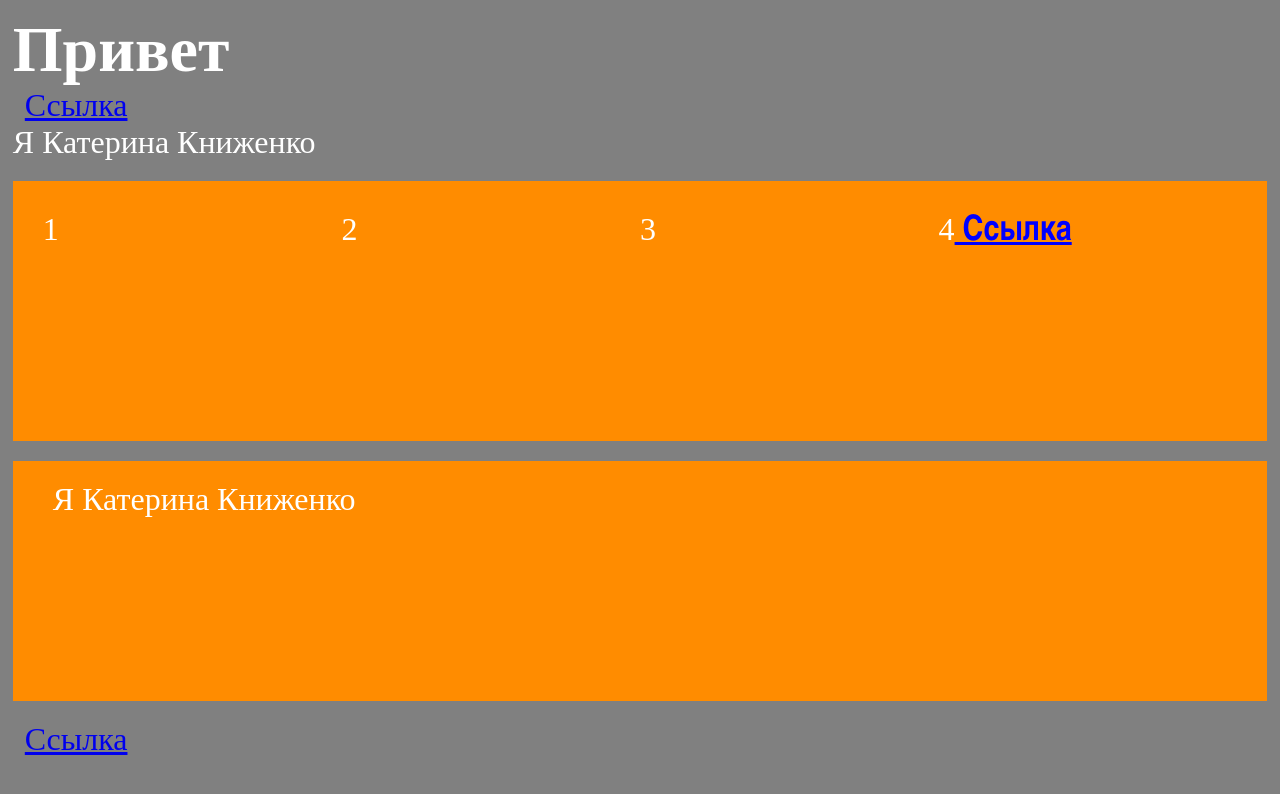
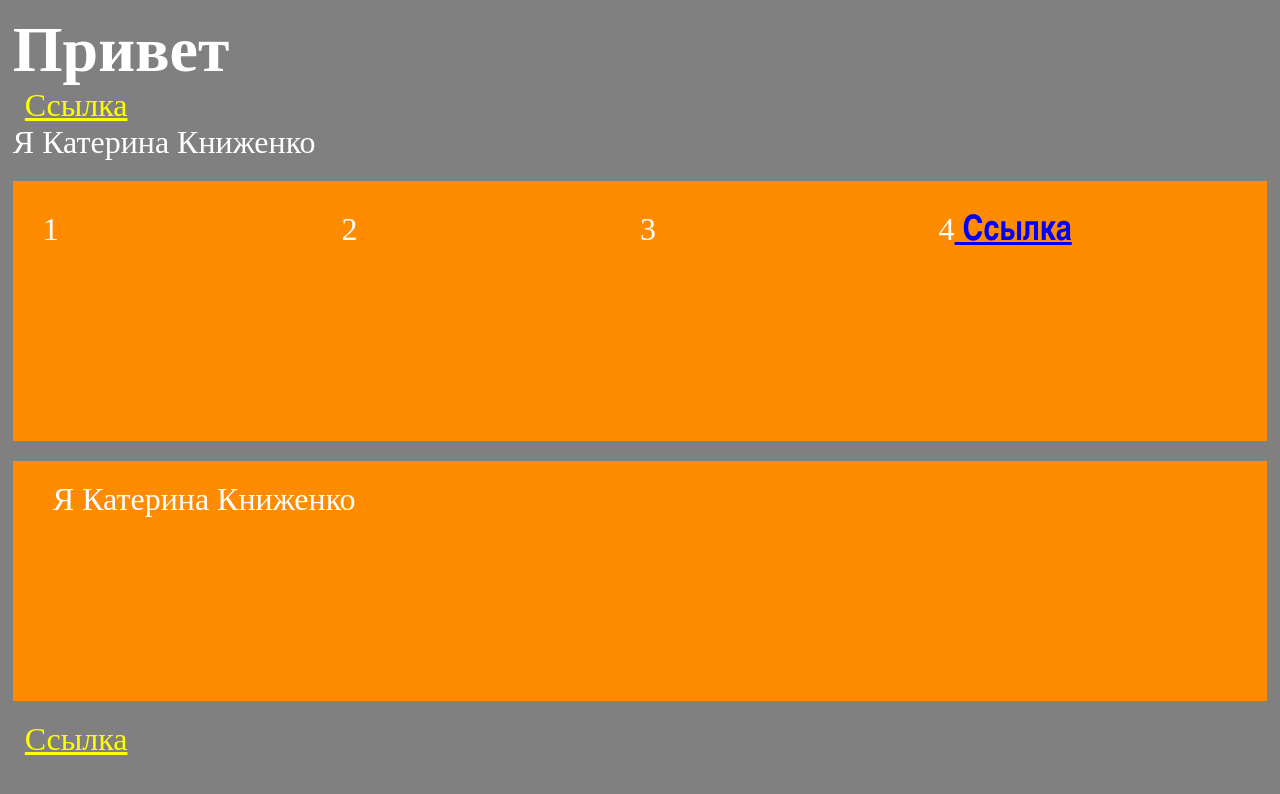
Before and after one commit to Katheryna-Knyzhenko/new_gulp_file, a React (Create React App) app: page / in a window 1280 px wide. Shown: the top 794 px of the page. Built offline with nearby package versions, Linux system fonts and the light colour scheme.

Commit message:
mixinGrid

```diff
--- a/src/css/App.min.css
+++ b/src/css/App.min.css
@@ -1,3 +1,3 @@
-*{padding:0;margin:0}.App{background-color:grey;height:160vh;padding:1%;color:white;font-size:2em;margin:0 auto}#grid{float:left;width:100%}#grid>div{float:left;background-color:darkorange;margin-right:2%;margin-bottom:2%;height:150px;width:23.5%}#grid>div:nth-child(4n){margin-right:0}a a{color:#ff0}a a:hover{color:blue}a a:active,a a:focus{color:green}a a:visited{color:#000}.link{padding:12px}.block:not(.first){padding:20px 40px;color:white;background-color:darkorange;height:200px;margin-bottom:20px;margin-top:20px}#central-block{padding:30px}#central-block ul{list-style:none;display:inline-block;width:100%}#central-block ul a{font-size:1.1em;font-weight:bold;font-family:"Arial Narrow", sans-serif;color:blue;text-decoration:underline}#central-block ul a:hover{color:grey}#central-block li{width:25%;float:left}.App2{background-color:gainsboro;border:solid 2px black;height:140vh;padding:1%;color:black;font-size:2em;margin:0 auto;text-align:center}img{width:50%;margin:2em;border-radius:14%}
+*{padding:0;margin:0}.App{background-color:grey;height:160vh;padding:1%;color:white;font-size:2em;margin:0 auto}#grid{float:left;width:100%}#grid>div{float:left;background-color:darkorange;margin-right:2%;margin-bottom:2%;height:150px;width:23.5%}#grid>div:nth-child(4n){margin-right:0}a{color:#ff0}a:visited{color:red}a:hover{color:blue}a:active,a:focus{color:green}.link{padding:12px}.block:not(.first){padding:20px 40px;color:white;background-color:darkorange;height:200px;margin-bottom:20px;margin-top:20px}#central-block{padding:30px}#central-block ul{list-style:none;display:inline-block;width:100%}#central-block ul a{font-size:1.1em;font-weight:bold;font-family:"Arial Narrow", sans-serif;color:blue;text-decoration:underline}#central-block ul a:hover{color:grey}#central-block li{width:25%;float:left}.App2{background-color:gainsboro;border:solid 2px black;height:140vh;padding:1%;color:black;font-size:2em;margin:0 auto;text-align:center}img{width:50%;margin:2em;border-radius:14%}
 
 /*# sourceMappingURL=App.min.css.map */
--- a/src/scss/App.scss
+++ b/src/scss/App.scss
@@ -21,8 +21,8 @@
 @include grid(4, 2%);
   }
 }
-a {
-  @include links(yellow, black, blue, green);
+a  {
+  @include links(yellow, red, blue, green);
 }
 .link {
   padding: 12px;
```
Also changed, not shown: src/scss/mixins.scss (+5 -4 lines), 1 other file (tests, documents, lock files or other folders).
